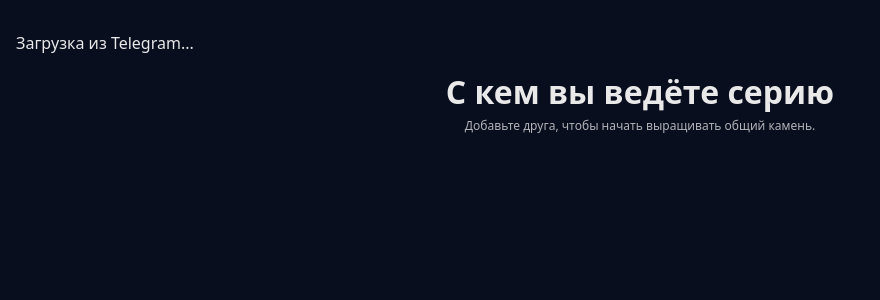
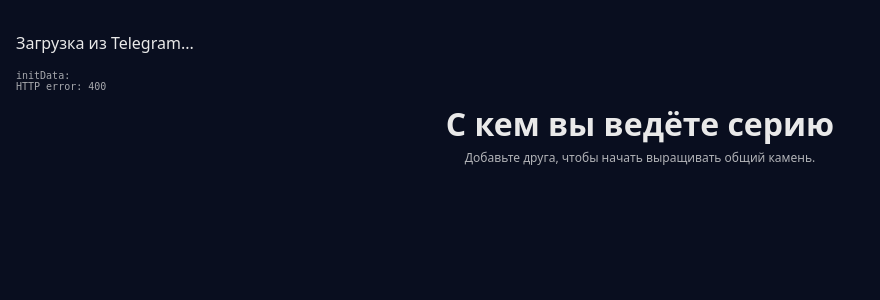
Before and after one commit to Raidon-KING/telegram-tuturu-miniapp, a Flask app: page / in a window 1280 px wide. Shown: the top 300 px of the page, without its empty margins (0-880 px from the left). Run offline with Flask 3, Linux system fonts and the light colour scheme; some libraries are stand-ins or nearby versions.

Commit message:
Add debug info for Telegram auth

```diff
--- a/templates/index.html
+++ b/templates/index.html
@@ -114,6 +114,7 @@
   <body>
     {% if not user %}
       <p>Загрузка из Telegram...</p>
+      <pre id="debug-info" style="font-size: 10px; white-space: pre-wrap; opacity: 0.7;"></pre>
     {% else %}
       <h1>Привет, {{ user.name }}</h1>
     {% endif %}
@@ -163,6 +164,11 @@
       const initData = tg.initData;
       console.log("initData:", initData);
 
+      const debugEl = document.getElementById("debug-info");
+      if (debugEl) {
+        debugEl.textContent = "initData: " + initData;
+      }
+
       async function authWithTelegram() {
         try {
           const resp = await fetch("/auth_telegram", {
@@ -171,18 +177,26 @@
             body: JSON.stringify({ init_data: initData })
           });
           if (!resp.ok) {
-                console.error("Telegram auth failed");
+            if (debugEl) {
+              debugEl.textContent += "\nHTTP error: " + resp.status;
+            }
             return;
           }
           const data = await resp.json();
           if (data.ok) {
-                console.log("Telegram auth ok");
+            if (debugEl) {
+              debugEl.textContent += "\nAuth OK: " + JSON.stringify(data);
+            }
             window.location.reload();
           } else {
-                console.error("Telegram auth response not ok", data);
+            if (debugEl) {
+              debugEl.textContent += "\nAuth error: " + JSON.stringify(data);
+            }
           }
         } catch (e) {
-              console.error("Telegram auth error", e);
+          if (debugEl) {
+            debugEl.textContent += "\nException: " + e.toString();
+          }
         }
       }
 
```
Lines whose indentation alone changed are shown as unchanged.
